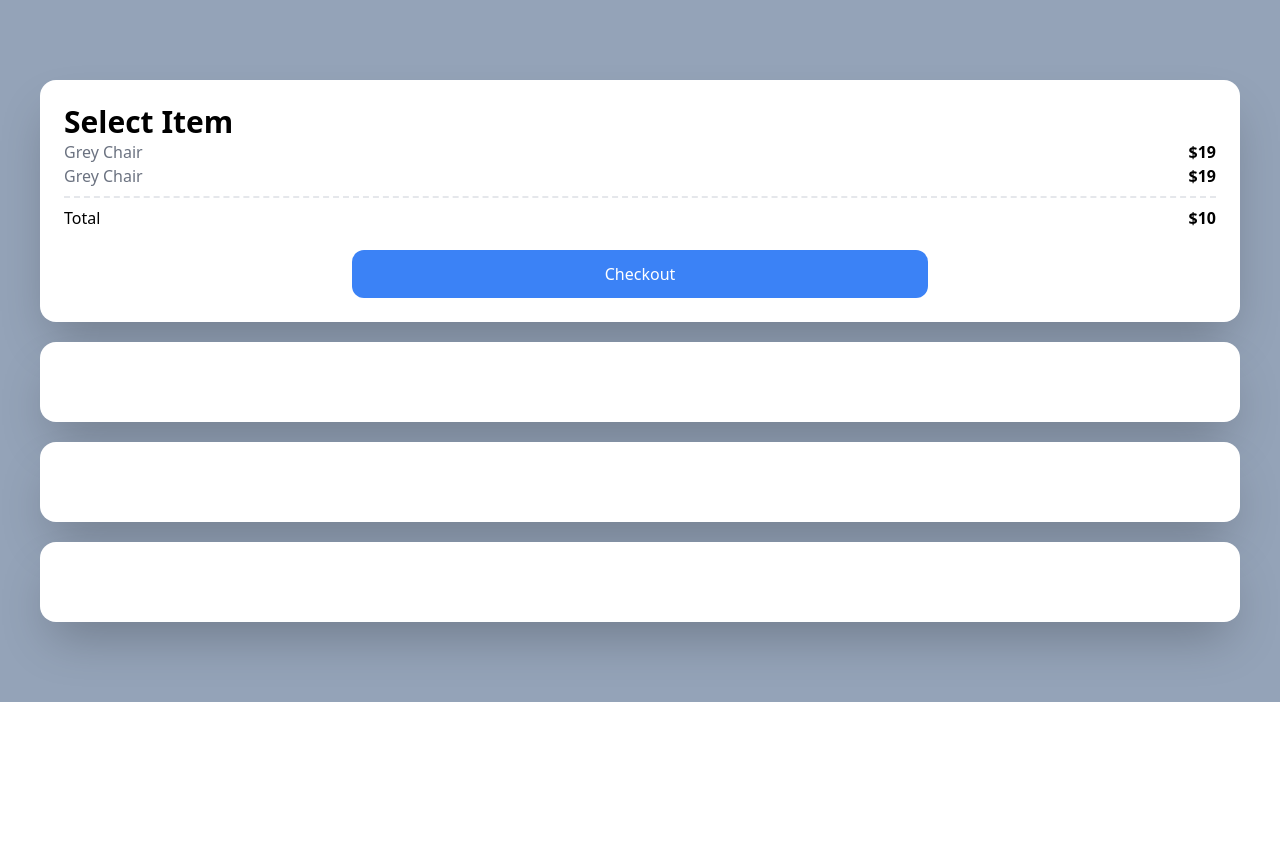
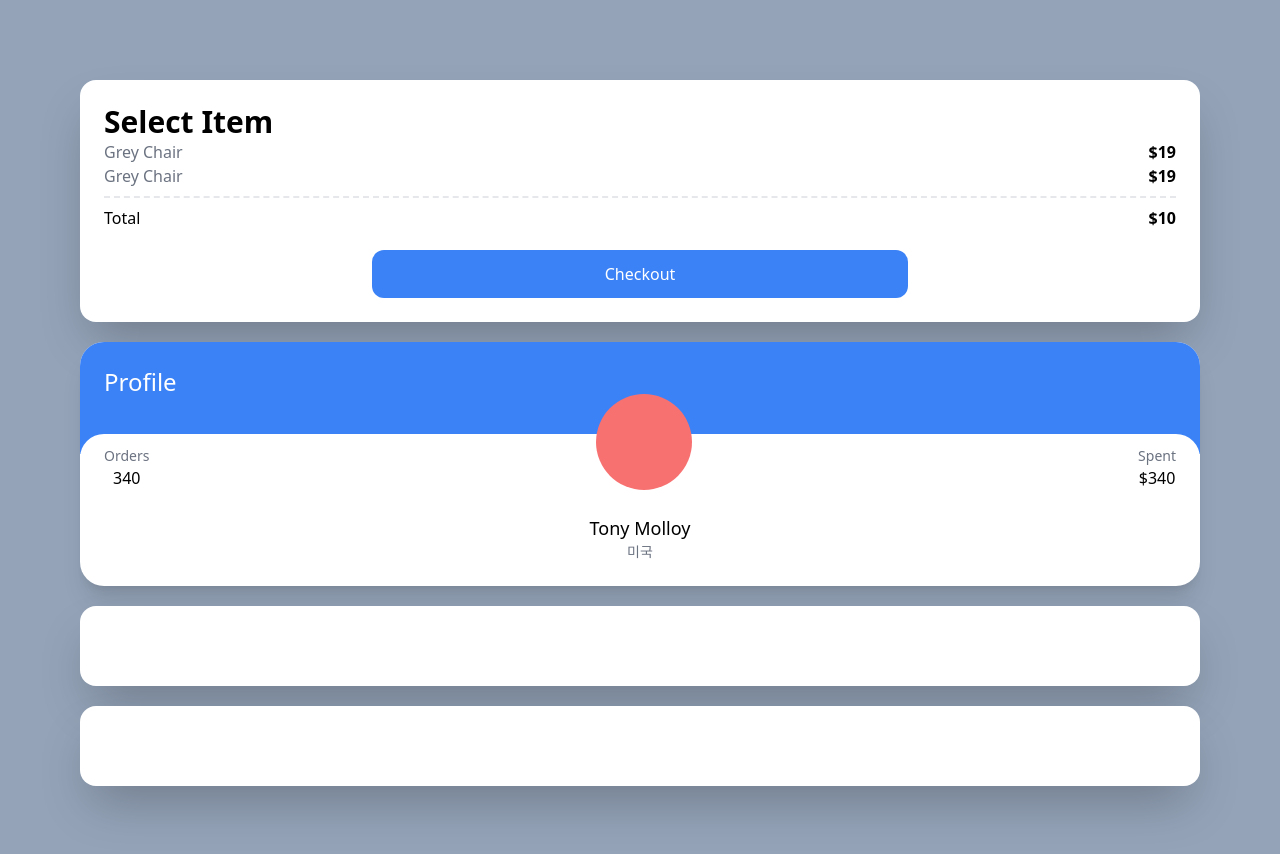
Before and after one commit to gangslee/carrot-market, a Next.js app: page / in a window 1280 px wide. Shown: the top 854 px of the page. Before the commit the page ends 800 px from the top, so only its background shows below. Built offline with nearby package versions, Linux system fonts and the light colour scheme.

Commit message:
Tailwind Test Drive part Two

```diff
--- a/pages/index.tsx
+++ b/pages/index.tsx
@@ -2,7 +2,7 @@
 
 const Home: NextPage = () => {
   return (
-    <div className="bg-slate-400 py-20 px-10 flex flex-col space-y-5">
+    <div className="bg-slate-400 py-20 px-20 flex flex-col space-y-5">
       <div className="bg-white p-6 rounded-2xl shadow-2xl">
         <span className="font-semibold text-3xl">Select Item</span>
         <div className="flex justify-between my -2">
@@ -21,7 +21,28 @@
           Checkout
         </div>
       </div>
-      <div className="bg-white p-10 rounded-2xl shadow-2xl"></div>
+      <div className="bg-white overflow-hidden rounded-3xl shadow-xl">
+        <div className="bg-blue-500 p-6 pb-14">
+          <span className="text-white text-2xl">Profile</span>
+        </div>
+        <div className="rounded-3xl p-6 bg-white relative -top-5">
+          <div className="flex relative -top-16 items-end justify-between">
+            <div className="flex flex-col items-center">
+              <span className="text-sm text-gray-500">Orders</span>
+              <span className="font-medium">340</span>
+            </div>
+            <div className="h-24 w-24 bg-red-400 rounded-full" />
+            <div className="flex flex-col items-center">
+              <span className="text-sm text-gray-500">Spent</span>
+              <span className="font-medium">$340</span>
+            </div>
+          </div>
+          <div className="relative -mt-10 -mb-5 flex flex-col items-center">
+            <span className="text-lg font-medium">Tony Molloy</span>
+            <span className="text-sm text-gray-500">미국</span>
+          </div>
+        </div>
+      </div>
       <div className="bg-white p-10 rounded-2xl shadow-2xl"></div>
       <div className="bg-white p-10 rounded-2xl shadow-2xl"></div>
     </div>
```
